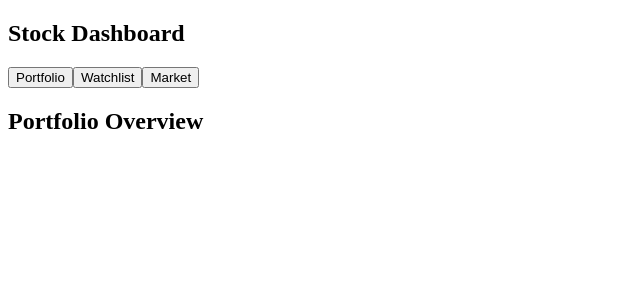
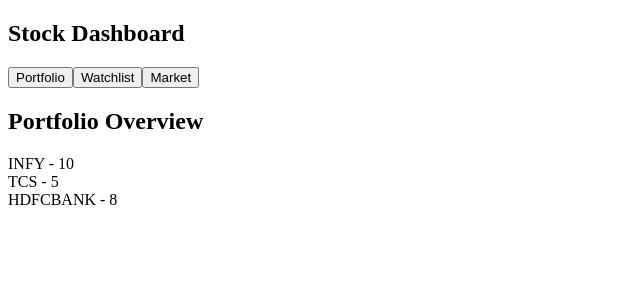
Before and after one commit to gparthiv/market-portfolio, a React app: page / in a window 1280 px wide. Shown: the top 300 px of the page, without its empty margins (0-640 px from the left). Built offline with nearby package versions, Linux system fonts and the light colour scheme; the HTML template or start-up script is replaced by a standard one.

Commit message:
Render portfolio holdings list in dashboard using mock data

```diff
--- a/src/pages/Dashboard.jsx
+++ b/src/pages/Dashboard.jsx
@@ -1,7 +1,18 @@
+import { portfolio } from "../data/mockPortfolio"
+
 export default function Dashboard() {
+
+  const holdings = portfolio.holdings
+
   return (
     <div>
       <h2>Portfolio Overview</h2>
+
+      {holdings.map((stock) => (
+        <div key={stock.symbol}>
+          {stock.symbol} - {stock.quantity}
+        </div>
+      ))}
     </div>
   )
 }
```
